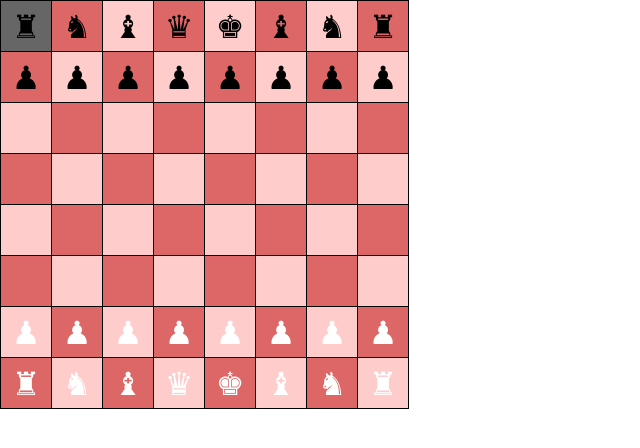
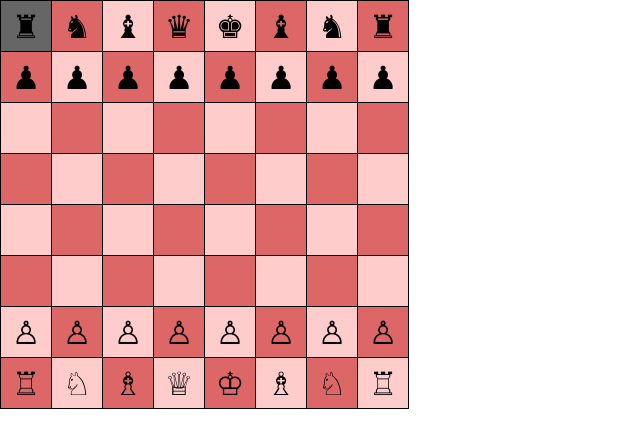
Before and after one commit to dragonfi/react-boardgame, a React (Create React App) app: page / in a window 1280 px wide. Shown: the top 448 px of the page, without its empty margins (0-640 px from the left). Built offline with nearby package versions, Linux system fonts and the light colour scheme.

Commit message:
use white unicode figures for white pieces

```diff
--- a/src/Chess.css
+++ b/src/Chess.css
@@ -35,11 +35,3 @@ tr:nth-child(n) td.highlighted {
 tr:nth-child(n) td.highlighted-piece, tr:nth-child(n) td:hover {
   background-color: #666666;
 }
-
-.chess-color-white {
-  color: white;
-}
-
-.chess-color-black {
-  color: black;
-}
--- a/src/ChessPieces.js
+++ b/src/ChessPieces.js
@@ -69,7 +69,8 @@ class Rook extends Component {
   }
 
   render() {
-    return <Piece figure="♜" color={this.props.color} validMoves={this.validMoves}></Piece>
+    const figure = this.props.color == WHITE ? '♖' : '♜';
+    return <Piece figure={figure} color={this.props.color} validMoves={this.validMoves}></Piece>
   }
 }
 
@@ -83,9 +84,11 @@ class Bishop extends Component {
   }
 
   render() {
-    return <Piece figure="♝" color={this.props.color} validMoves={this.validMoves}></Piece>
+    const figure = this.props.color == WHITE ? '♗' : '♝';
+    return <Piece figure={figure} color={this.props.color} validMoves={this.validMoves}></Piece>
   }
 }
+
 
 class Knight extends Component {
   static validMoves(board, square, piece) {
@@ -100,7 +103,8 @@ class Knight extends Component {
   }
 
   render() {
-    return <Piece figure="♞" color={this.props.color} validMoves={this.validMoves}></Piece>
+    const figure = this.props.color == WHITE ? '♘' : '♞';
+    return <Piece figure={figure} color={this.props.color} validMoves={this.validMoves}></Piece>
   }
 }
 
@@ -133,7 +137,8 @@ class Pawn extends Component {
   }
 
   render() {
-    return <Piece figure="♟" color={this.props.color} validMoves={this.validMoves}></Piece>
+    const figure = this.props.color == WHITE ? '♙' : '♟';
+    return <Piece figure={figure} color={this.props.color} validMoves={this.validMoves}></Piece>
   }
 }
 
@@ -165,7 +170,8 @@ class King extends Component {
   }
 
   render() {
-    return <Piece figure="♚" color={this.props.color} validMoves={this.validMoves}></Piece>
+    const figure = this.props.color == WHITE ? '♔' : '♚';
+    return <Piece figure={figure} color={this.props.color} validMoves={this.validMoves}></Piece>
   }
 }
 
@@ -179,7 +185,8 @@ class Queen extends Component {
   }
 
   render() {
-    return <Piece figure="♛" color={this.props.color} validMoves={this.validMoves}></Piece>
+    const figure = this.props.color == WHITE ? '♕' : '♛';
+    return <Piece figure={figure} color={this.props.color} validMoves={this.validMoves}></Piece>
   }
 }
 
```
